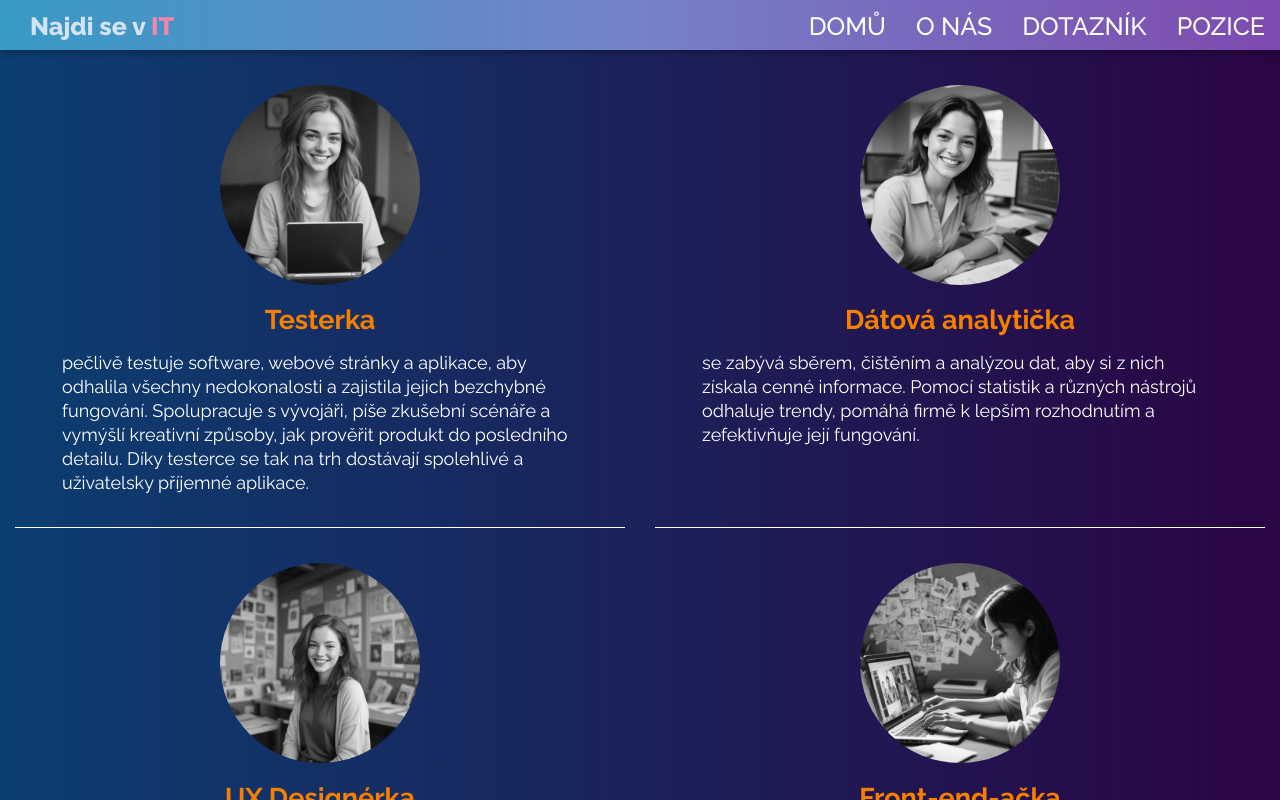
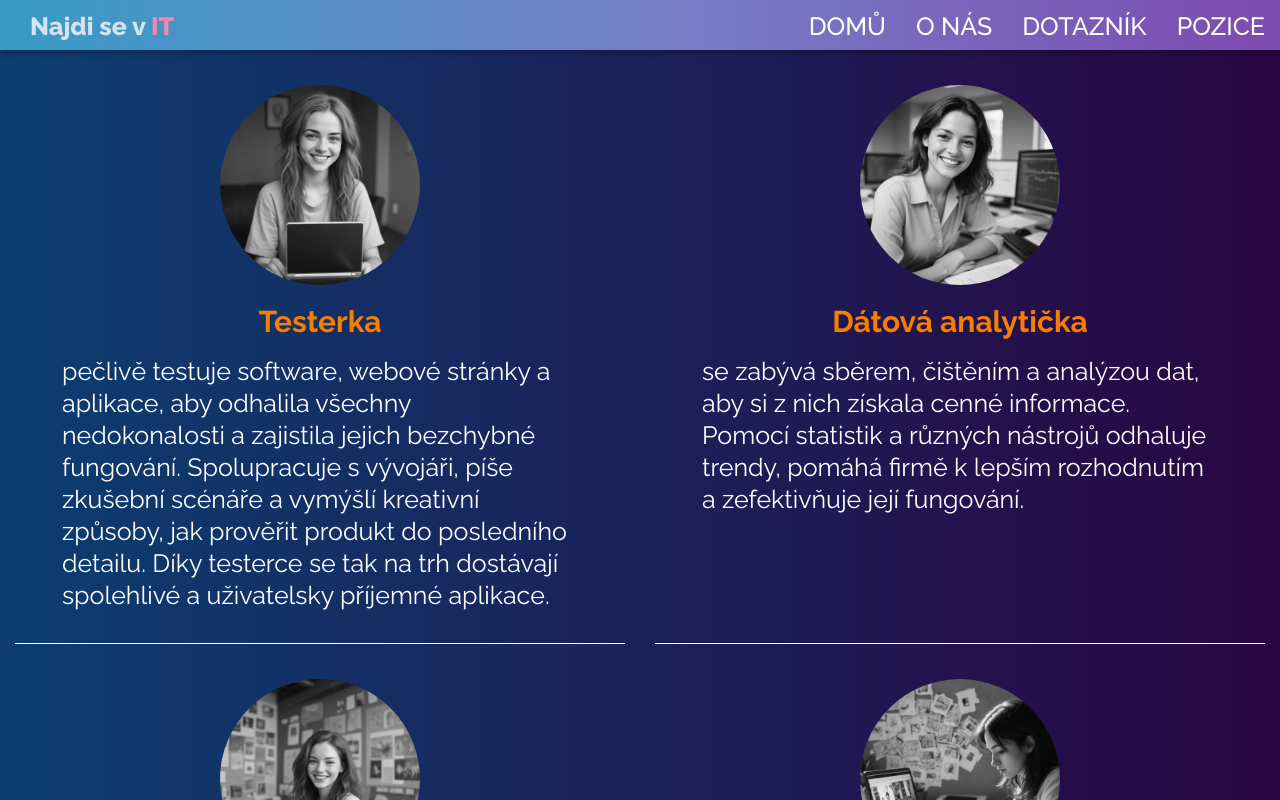
Before and after one commit to Marii125/hackathon, a React (Vite) app: page /position in a window 1280 px wide. Shown: the top 800 px of the page. Built offline with nearby package versions, Linux system fonts and the light colour scheme.

Commit message:
almost last update / font siye checked and set up

```diff
--- a/src/components/Description/styles.css
+++ b/src/components/Description/styles.css
@@ -10,8 +10,10 @@
 }
 
 .description__position {
-   line-height: 1.5rem;
+   line-height: 1.7rem;
    font-size: 18px;
+   min-width: 250px;
+
 
 }
 
@@ -22,4 +24,27 @@
    .description__position {
       margin-bottom: 0px;
    }
+
+   .description__title {
+      font-size: 29px;
+   }
+
+   .description__position {
+      line-height: 1.7rem;
+      font-size: 23px;
+
+   }
 }
+
+@media only screen and (min-width: 768px) {
+
+   .description__title {
+      font-size: 30px;
+   }
+
+   .description__position {
+      line-height: 2rem;
+      font-size: 25px;
+
+   }
+}
--- a/src/components/DescriptionHome/style.css
+++ b/src/components/DescriptionHome/style.css
@@ -34,20 +34,21 @@
 @media only screen and (min-width: 500px) {
 
   .container__description {
-    font-size: 16px;
+    font-size: 20px;
 
   }
 
   .container__caption {
-    font-size: 16px;
+    font-size: 23px;
 
   }
+
 }
 
 @media only screen and (min-width: 768px) {
 
   .container__description {
-    font-size: 18px;
+    font-size: 26px;
 
   }
 
--- a/src/components/Result/result.jsx
+++ b/src/components/Result/result.jsx
@@ -24,9 +24,7 @@ export const Result = ({ score }) => {
   const positionWithMaxPoints = findPositionWithMaxPoints(score);
 
   const positionDetail = Positions[positionWithMaxPoints];
-  // const positionDetail = Positions.find(
-  //   (position) => position.id === positionWithMaxPoints,
-  // );
+
 
   return (
     <Profile
--- a/src/components/Typewriter/style.css
+++ b/src/components/Typewriter/style.css
@@ -22,7 +22,7 @@
   animation:
     typing 3.5s steps(30, end),
     blink-caret .3s step-end infinite;
-  font-size: 12px;
+  font-size: 17px;
   font-weight: 800;
 }
 
@@ -58,9 +58,9 @@
 @media only screen and (min-width: 500px) {
 
   .typewriter * {
-    font-size: 17px;
+    font-size: 25px;
     font-family: monospace;
-  }
+      }
 
 }
 
@@ -69,7 +69,7 @@
 @media only screen and (min-width: 768px) {
 
   .typewriter * {
-    font-size: 27px;
+    font-size: 30px;
   }
 
 }
@@ -77,7 +77,7 @@
 @media only screen and (min-width: 991px) {
 
   .typewriter * {
-    font-size: 30px;
+    font-size: 35px;
   }
 
 }
--- a/src/pages/Position/styles.css
+++ b/src/pages/Position/styles.css
@@ -42,7 +42,7 @@
 @media screen and (min-width: 1460px) {
   .positions__container {
     width: calc(100% / 3);
-    text-align: left;
+    text-align: center;
 
     padding-bottom: 30px
   }
```
